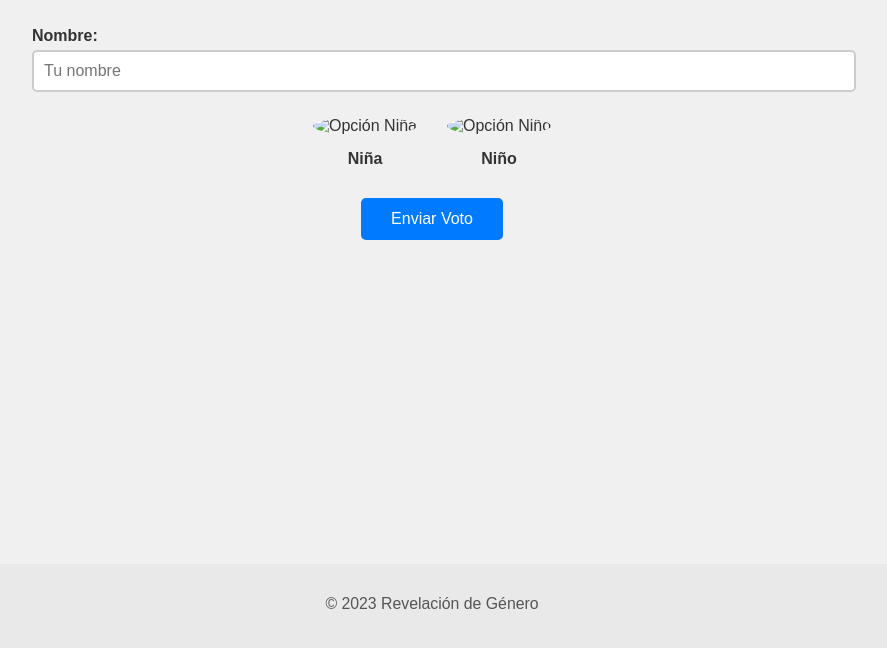
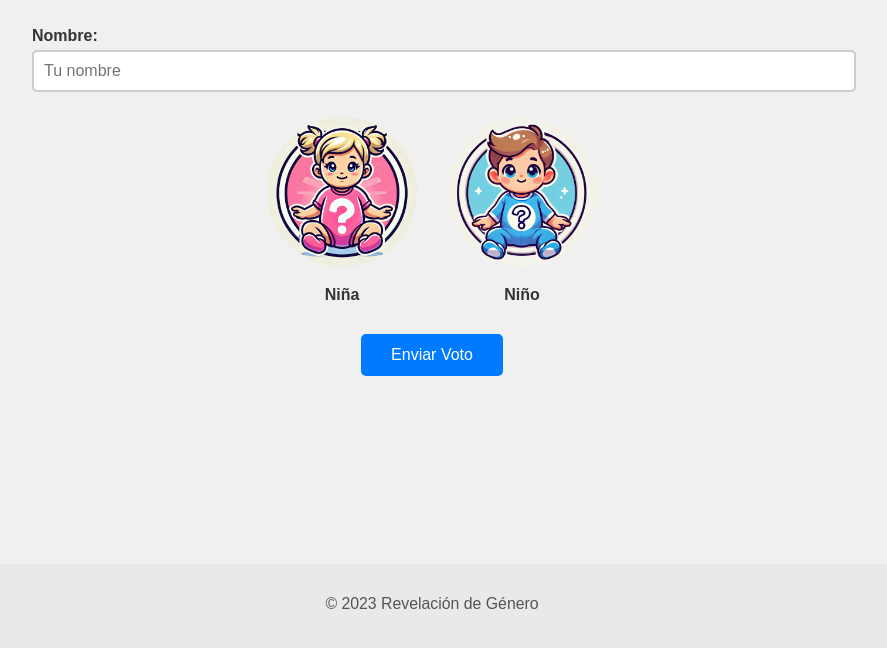
Before and after one commit to CarlosSalguero/encuestabb.github.io, a plain HTML site: page index.html in a window 1280 px wide. Shown: the part 142-790 px from the top of the page, without its empty margins (208-1095 px from the left). Drawn offline with Linux system fonts and the light colour scheme.

Commit message:
se agregar nuevas imagenes

```diff
--- a/index.html
+++ b/index.html
@@ -19,12 +19,12 @@
             <div class="options">
                 <label class="option-card">
                     <input type="radio" name="gender" value="Niña" required>
-                    <img src="girl.jpg" alt="Opción Niña">
+                    <img src="img/girl.png" alt="Opción Niña">
                     <span class="label">Niña</span>
                 </label>
                 <label class="option-card">
                     <input type="radio" name="gender" value="Niño" required>
-                    <img src="boy.jpg" alt="Opción Niño">
+                    <img src="img/boy.png" alt="Opción Niño">
                     <span class="label">Niño</span>
                 </label>
             </div>
```
Also changed, not shown: img/DALL·E 2024-11-27 23.16.29 - A cartoon-style illustration of a baby boy with light brown hair, sitting in a playful pose, wearing a blue onesie featuring a white question mark des.webp (added), img/DALL·E 2024-11-27 23.16.33 - A cartoon-style illustration of a baby girl with blonde hair styled in two small pigtails, sitting in a playful pose, wearing a pink onesie featuring .webp (added), img/boy.png (added), img/girl.png (added), 1 other file.
